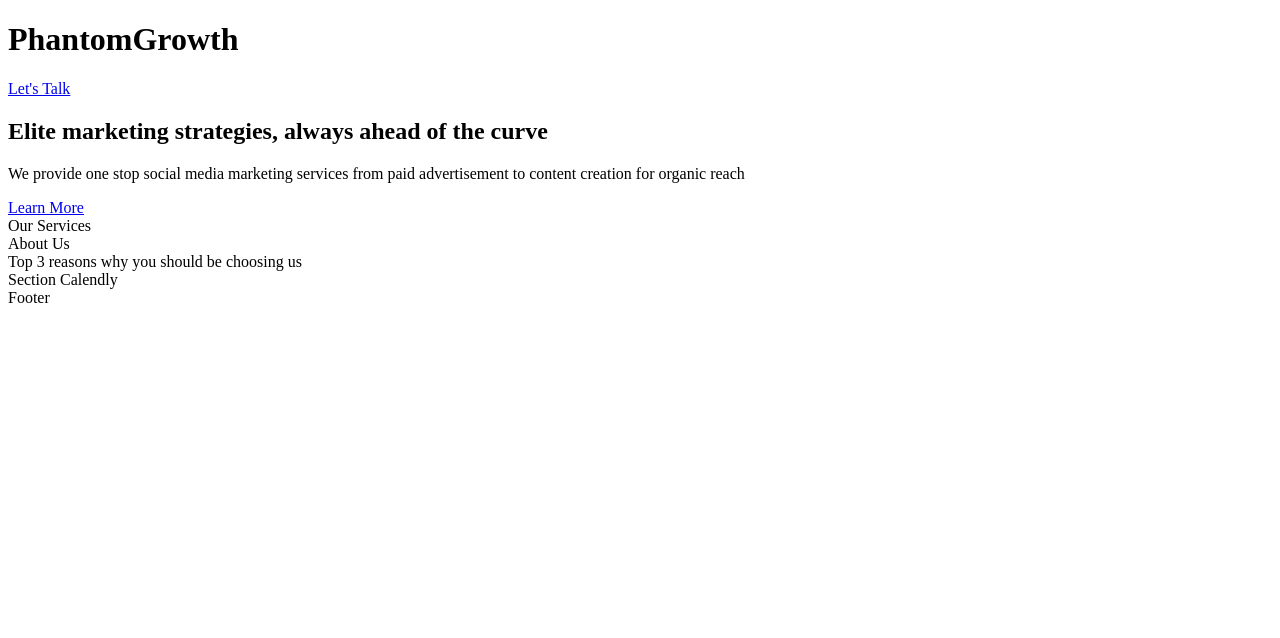
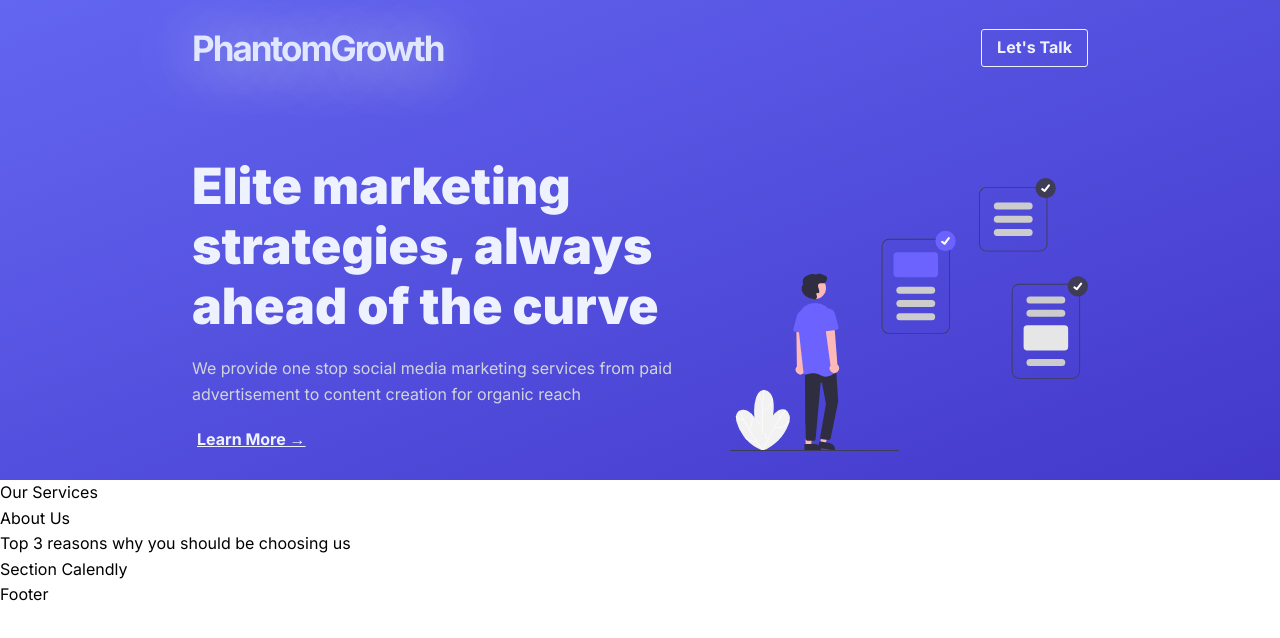
Before and after one commit to logansayan/fantom-growth, a website: page src/index.html in a window 1280 px wide. Drawn offline with Linux system fonts and the light colour scheme.

Commit message:
header section complete

```diff
--- a/src/index.html
+++ b/src/index.html
@@ -9,10 +9,12 @@
 </head>
 <body>
   <header class="header">
+    <div class="header__container">
       <div class="header__top">
         <h1 class="header__brand">PhantomGrowth</h1>
-      <a href="#" class="header__talk btn">Let's Talk</a>
+        <a href="#" class="header__talk btn btn--white">Let's Talk</a>
       </div>
+      <div class="header__content">
         <div class="header__text">
           <h2 class="header__heading">
             Elite marketing strategies, always ahead of the curve
@@ -20,9 +22,11 @@
           <p class="header__paragraph">
             We provide one stop social media marketing services from paid advertisement to content creation for organic reach
           </p>
-      <a href="#" class="header__learn-more">Learn More</a>
+          <a href="#" class="header__learn-more btn btn--purple">Learn More &rarr;</a>
         </div>
-
+        <img src="./img/done-checking.svg" alt="Hero" class="header__hero">
+      </div>
+    </div>
   </header>
 
   <section class="section-services">
--- a/src/sass/abstracts/_variables.scss
+++ b/src/sass/abstracts/_variables.scss
@@ -0,0 +1,22 @@
+// COLORS
+
+// Nutral
+$color-light-1: #eef2ff;
+$color-light-2: #e0e7ff;
+$color-light-3: #d1d5db;
+$color-dark: #374151;
+
+// Main
+$color-primary: #6366f1;
+$color-secondary: #4338ca;
+
+// MARGINS
+
+$margin-top-big: 8rem;
+$margin-top-huge: 12rem;
+
+$margin-bottom-small: 2rem;
+
+// PADDINGS
+
+$default-section-padding: 2rem 6rem;
--- a/src/sass/base/_base.scss
+++ b/src/sass/base/_base.scss
@@ -0,0 +1,20 @@
+*,
+*::before,
+*::after {
+  margin: 0;
+  padding: 0;
+  box-sizing: inherit;
+}
+
+html {
+  font-size: 62.5%; // This defines 1rem == 10px
+  box-sizing: border-box;
+  scroll-behavior: smooth;
+}
+
+body {
+  font-family: "Inter", sans-serif;
+  font-size: 1.6rem;
+  font-weight: 400;
+  line-height: 1.6;
+}
--- /dev/null
+++ b/src/sass/components/_button.scss
@@ -0,0 +1,43 @@
+.btn {
+
+  &,
+  &:link,
+  &:visited {
+    font-family: inherit;
+    font-weight: 700;
+    padding: .5rem 1.5rem;
+    border-radius: 3px;
+    transform: translate(0);
+    transition: all .2s;
+  }
+
+  &:hover {
+    box-shadow: 0 .2rem 2rem $color-light-2;
+    background-color: $color-light-1;
+    color: $color-primary;
+  }
+
+  &:focus,
+  &:active {
+    transform: translateY(2px);
+  }
+
+  &--white {
+    color: $color-light-1;
+    border: 1px solid $color-light-1;
+  }
+
+  &--purple {
+    text-decoration: underline;
+    padding: 0.5rem !important;
+    color: $color-light-1;
+    transition: all .2s;
+
+    &:hover {
+    background-color: rgba($color-secondary, .8);
+    color: $color-light-2;
+    box-shadow: none;
+    text-decoration: none;
+    }
+  }
+}
--- a/src/sass/components/_header.scss
+++ b/src/sass/components/_header.scss
@@ -0,0 +1,60 @@
+.header {
+  color: $color-light-1;
+
+  &__container {
+    width: 70vw;
+    margin: 0 auto;
+  }
+
+  &__top {
+    display: flex;
+    width: 100%;
+    justify-content: space-between;
+    align-items: center;
+  }
+
+  &__brand {
+    color: $color-light-2;
+    font-weight: 700;
+    letter-spacing: -2px;
+    font-size: 3.5rem;
+    text-shadow: 0 .5rem 6rem currentColor;
+  }
+
+  &__talk {
+    text-decoration: none;
+  }
+
+  &__content {
+    display: flex;
+    justify-content: space-between;
+    align-items: center;
+    margin-top: $margin-top-big;
+  }
+
+  &__text {
+    width: 60%;
+    height: 100%;
+  }
+
+  &__heading {
+    font-weight: 900;
+    font-size: 5rem;
+    line-height: 1.2;
+    margin-bottom: $margin-bottom-small;
+  }
+
+  &__paragraph {
+    color: $color-light-3;
+    margin-bottom: $margin-bottom-small;
+  }
+
+  &__learn-more {
+    text-decoration: none;
+  }
+
+  &__hero {
+    margin-top: 2rem;
+    width: 40%;
+  }
+}
--- a/src/sass/main.scss
+++ b/src/sass/main.scss
@@ -1,10 +1,17 @@
+@import url('https://fonts.googleapis.com/css2?family=Inter:wght@300;400;700;900&display=swap');
+// @import url('https://fonts.googleapis.com/css2?family=Roboto:wght@300;400;700;900&display=swap');
+
 @import "./abstracts/variables";
+@import "./abstracts/queries";
 
 @import "./base/base";
 
 @import "./components/header";
+@import "./components/button";
 @import "./components/services";
 @import "./components/about";
 @import "./components/features";
 @import "./components/calendly";
 @import "./components/footer";
+
+@import "./pages/home";
--- a/src/sass/pages/_home.scss
+++ b/src/sass/pages/_home.scss
@@ -0,0 +1,34 @@
+.header {
+  min-height: 60vh;
+  background-image: linear-gradient(to right bottom, rgba($color-primary, 1), rgba($color-secondary, 1));
+  background-size: cover;
+  background-position: center;
+  padding: $default-section-padding;
+}
+
+.section-services {
+
+}
+
+.section-about {
+
+}
+
+.section-features {
+
+}
+
+.section-calendly {
+
+}
+
+.footer {
+
+}
+
+.btn {
+}
+
+.btn:hover {
+
+}
```
Also changed, not shown: src/css/style.css, src/img/done-checking.svg (added), src/img/team-up.svg (added), src/img/visual-data.svg (added), src/sass/abstracts/_queries.scss (added). Lines whose indentation alone changed are shown as unchanged.
